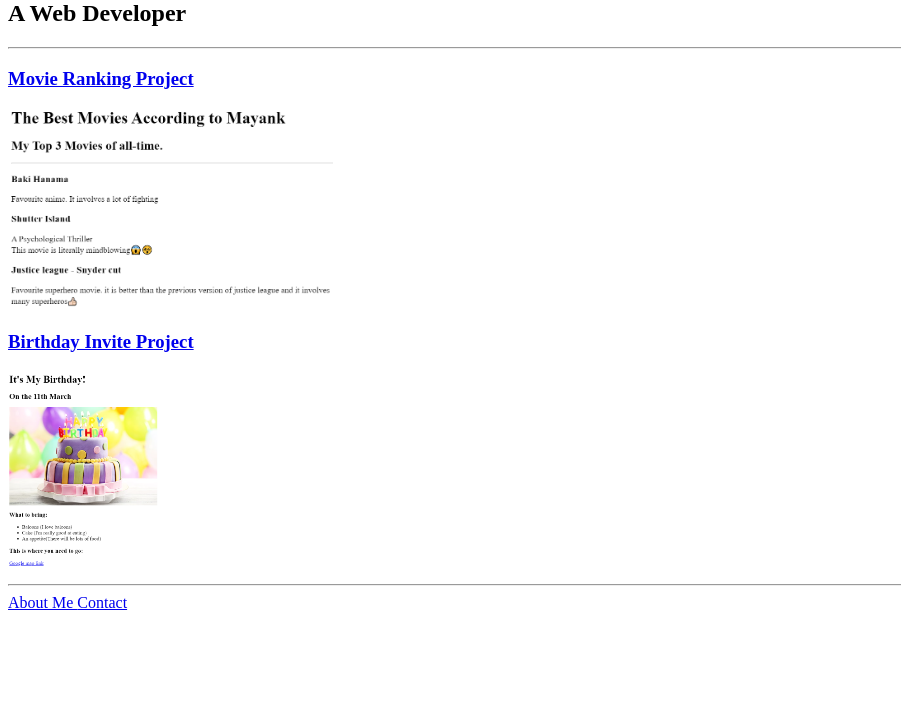
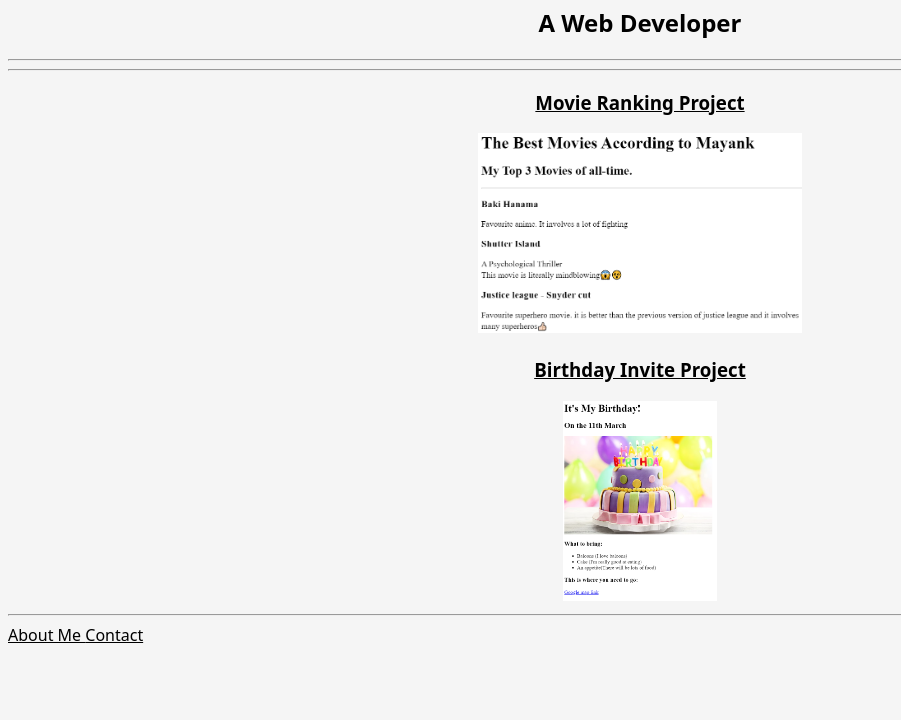
Before and after one commit to Mayank-goyal2/portfolio-project, a plain HTML site: page index.html in a window 1280 px wide. Shown: the part 80-800 px from the top of the page, without its empty margins (0-901 px from the left). Drawn offline with Linux system fonts and the light colour scheme.

Commit message:
Update index.html

```diff
--- a/index.html
+++ b/index.html
@@ -1,32 +1,57 @@
 <!DOCTYPE html>
-<html lang="en">
+<html lang="en" data-darkreader-mode="dynamic" data-darkreader-scheme="dark">
   <head>
     <meta charset="UTF-8" />
     <meta name="viewport" content="width=device-width, initial-scale=1.0" />
     <title>Mayank's Portfolio</title>
+    <style>
+      body {
+        background: whitesmoke;
+        color: black;
+        font-family: open sans-serif;
+      }
+    </style>
   </head>
-  <body>
-    <h1>My name is Mayank Goyal</h1>
-    <h2>A Web Developer</h2>
+  <body
+    style="
+      font-family: system-ui, -apple-system, BlinkMacSystemFont, 'Segoe UI',
+        Roboto, Oxygen, Ubuntu, Cantarell, 'Open Sans', 'Helvetica Neue',
+        sans-serif;
+    "
+  >
+    <center><h1>My name is Mayank Goyal</h1></center>
+    <center><h2>A Web Developer</h2></center>
     <hr />
-    <h3><a href="./public/ranking11.html">Movie Ranking Project</a></h3>
+    <hr />
+    <center>
+      <h3>
+        <a href="./public/ranking11.html" style="color: rgb(0, 0, 0)"
+          >Movie Ranking Project</a
+        >
+      </h3>
+    </center>
 
-    <img
-      class="fit-picture"
-      src="./assets/images/movie ranking.png"
-      height="200"
-      alt="ranking"
-    />
+    <center>
+      <img src="./assets/images/movie ranking.png" height="200" alt="ranking" />
+    </center>
 
-    <h3><a href="./public/birthday11.html">Birthday Invite Project</a></h3>
-    <img
-      src="./assets/images/birthday.png"
-      height="200"
-      alt="Birthday invite"
-    />
+    <center>
+      <h3>
+        <a href="./public/birthday11.html" style="color: black"
+          >Birthday Invite Project</a
+        >
+      </h3>
+    </center>
+    <center>
+      <img
+        src="./assets/images/birthday.png"
+        height="200"
+        alt="Birthday invite"
+      />
+    </center>
     <hr />
-    <a href="./public/about.html">About Me </a>
+    <a href="./public/about.html" style="color: black">About Me </a>
 
-    <a href="./public/contact.html">Contact</a>
+    <a href="./public/contact.html" style="color: black">Contact </a>
   </body>
 </html>
```
